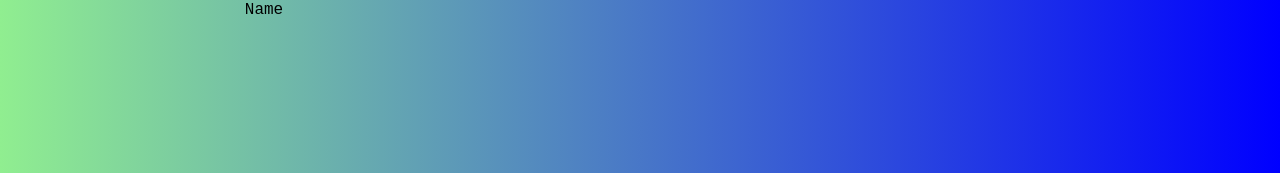
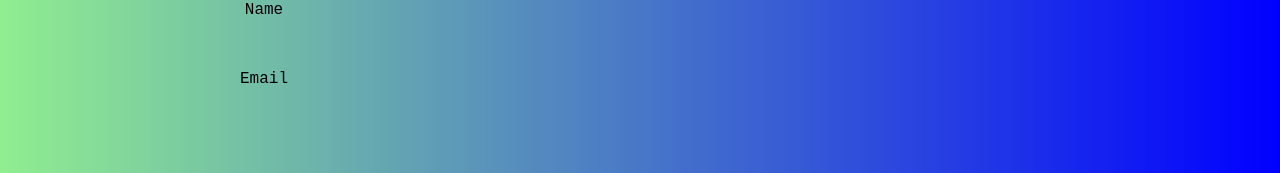
Before and after one commit to Legendary-Folah/rrd, a React (Create React App) app: page /login in a window 1280 px wide. Shown: the part 210-383 px from the top of the page. Built offline with nearby package versions, Linux system fonts and the light colour scheme.

Commit message:
more and more changes as we progress

```diff
--- a/src/Components/Login.js
+++ b/src/Components/Login.js
@@ -18,6 +18,17 @@ const Login = () => {
                         onChange={() => {}}
                     />
                 </div>
+                <div className='form-row'>
+                    <label htmlFor='email' className='form-label'>
+                        Email
+                    </label>
+                    <input
+                        type='email'
+                        className='form-input'
+                        value={name}
+                        onChange={() => {}}
+                    />
+                </div>
             </form>
         </section>
     )
```
